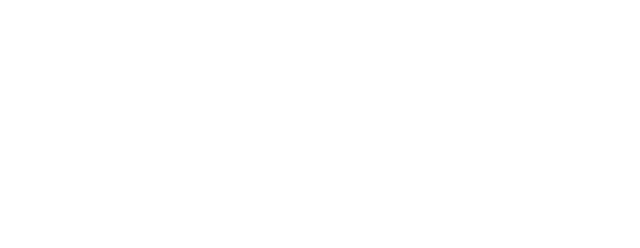
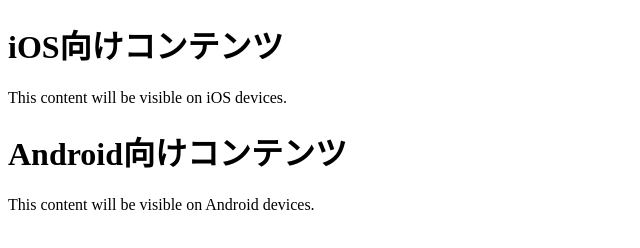
Before and after one commit to rikuuemori/ios, a plain HTML site: page index.html in a window 1280 px wide. Shown: the whole page, without its empty margins (0-640 px from the left). Drawn offline with Linux system fonts and the light colour scheme.

Commit message:
Add files via upload

```diff
--- a/index.html
+++ b/index.html
@@ -19,26 +19,26 @@
   <div class="ios-only" id="ios-content">
     <!-- iOS向けに表示するコンテンツ -->
     <h1>iOS向けコンテンツ</h1>
-    <p>This content will be visible only on iOS devices.</p>
+    <p>This content will be visible on iOS devices.</p>
   </div>
 
   <div class="android-only" id="android-content">
     <!-- Android向けに表示するコンテンツ -->
     <h1>Android向けコンテンツ</h1>
-    <p>This content will be visible only on Android devices.</p>
+    <p>This content will be visible on Android devices.</p>
   </div>
 
   <script>
     document.addEventListener('DOMContentLoaded', function() {
-      var userAgent = navigator.userAgent;
+  var userAgent = navigator.userAgent;
 
-      // iOSの場合またはAndroidの場合
-      if (/iPad|iPhone|iPod/.test(userAgent) && !window.MSStream ||
-          /Android/.test(userAgent)) {
-        document.getElementById('ios-content').style.display = 'block';
-        document.getElementById('android-content').style.display = 'block';
-      }
-    });
+  // iOSの場合またはAndroidの場合、またはPCの場合
+  if (/iPad|iPhone|iPod|Android/.test(userAgent) || !(/iPad|iPhone|iPod|Android/.test(userAgent) && !window.MSStream)) {
+    document.getElementById('ios-content').style.display = 'block';
+    document.getElementById('android-content').style.display = 'block';
+  }
+});
+
   </script>
 </body>
 </html>
```
